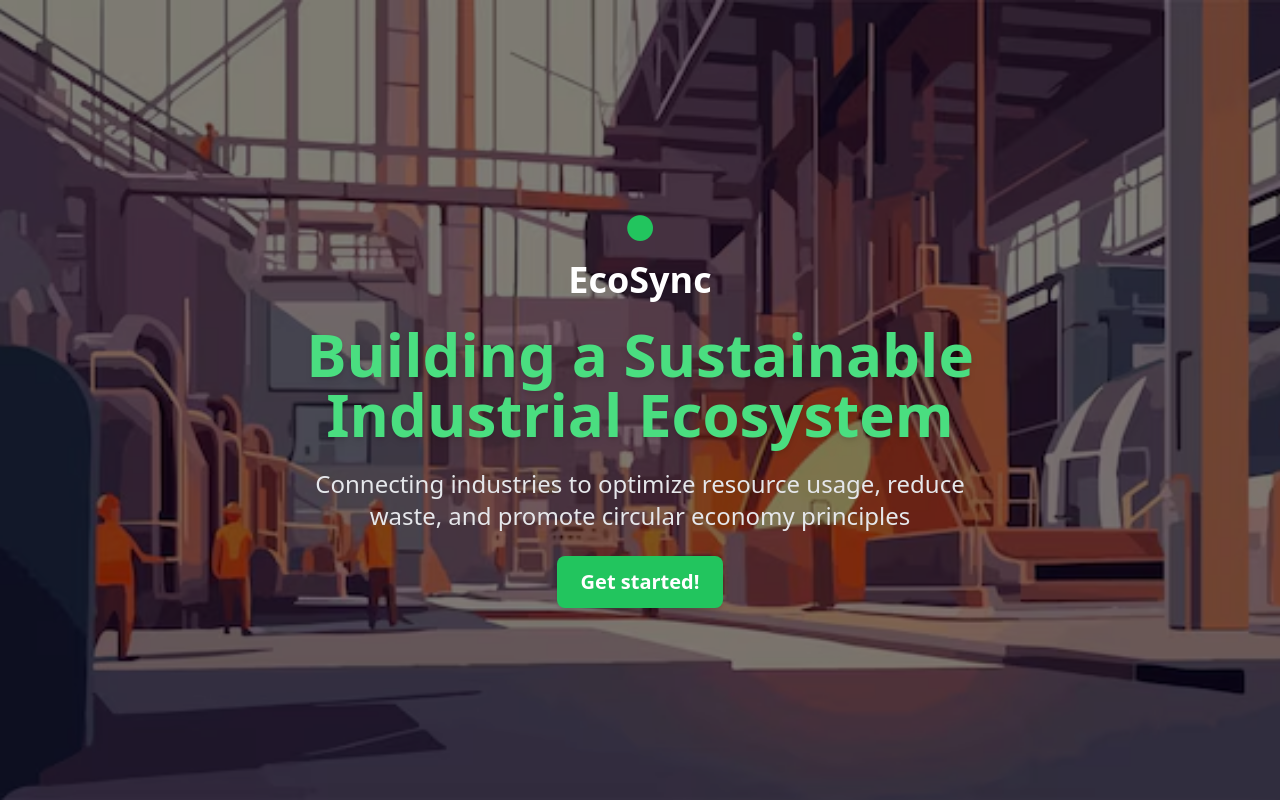
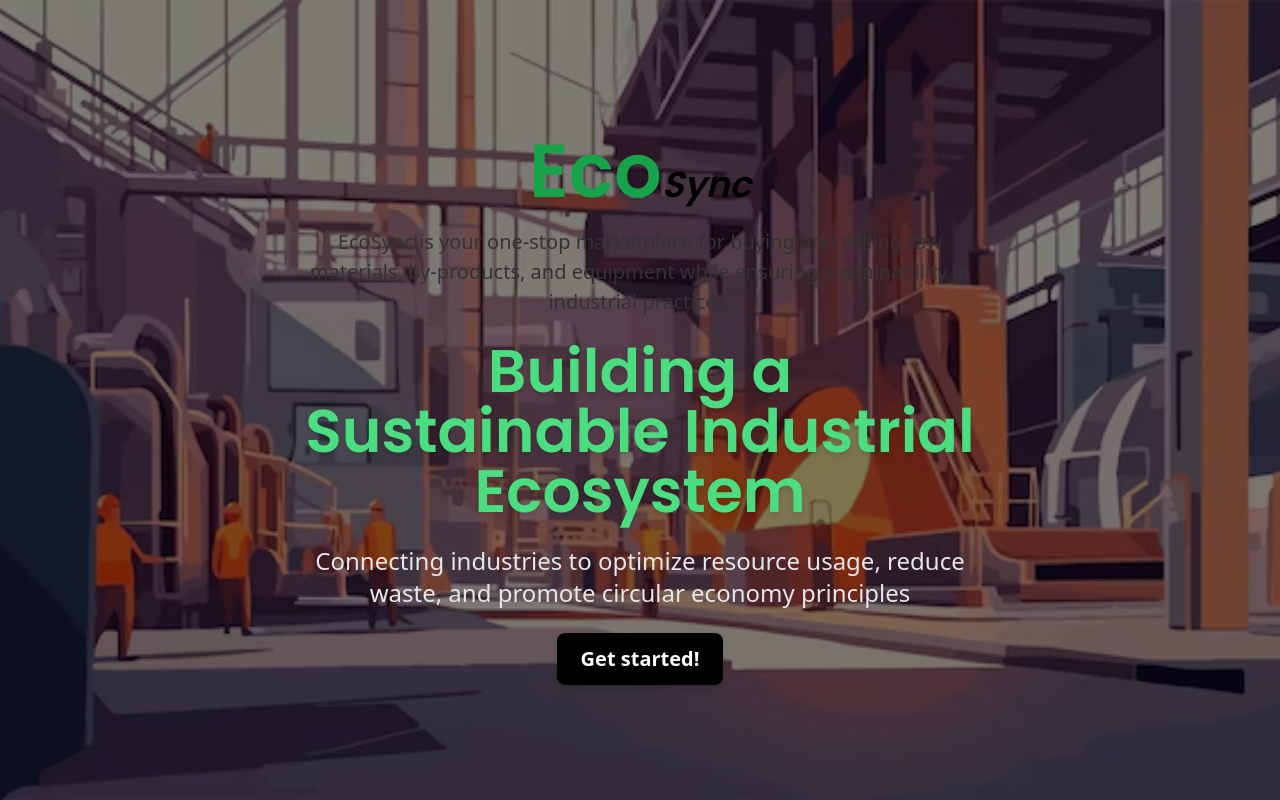
Before and after one commit to svhl/ecosync, a website: page public/index.html in a window 1280 px wide. Shown: the top 800 px of the page. Drawn offline with nearby package versions, Linux system fonts and the light colour scheme.

Commit message:
Add files via upload

```diff
--- a/public/index.html
+++ b/public/index.html
@@ -1,51 +1,74 @@
 <!DOCTYPE html>
-
 <html lang="en">
 	<head>
 		<meta charset="UTF-8" />
+		<meta name="viewport" content="width=device-width, initial-scale=1.0" />
+		<title>About Us - EcoSync</title>
+		<script src="https://cdn.tailwindcss.com"></script>
 
-		<meta name="viewport" content="width=device-width, initial-scale=1.0" />
-
-		<title>About Us - EcoSync</title>
-
-		<script src="https://cdn.tailwindcss.com"></script>
+		<!-- Poppins Font from Google Fonts -->
+		<link href="https://fonts.googleapis.com/css2?family=Poppins:wght@400;600&display=swap" rel="stylesheet">
 
 		<style>
 			/* Subtle background pattern */
-
 			body {
 				background-color: #f8f9fa;
-
 				background-image: radial-gradient(
 					circle,
 					rgba(0, 0, 0, 0.05) 1px,
 					transparent 1px
 				);
-
 				background-size: 8px 8px;
 			}
 
 			/* Hover effect for feature and team boxes */
-
 			.feature-box,
 			.team-box {
 				transition: transform 0.3s ease, box-shadow 0.3s ease;
-
 				padding: 3rem; /* Increased padding */
 			}
 
 			.feature-box:hover,
 			.team-box:hover {
 				transform: translateY(-5px);
+				box-shadow: 0 10px 20px rgba(0, 0, 0, 0.15);
+			}
 
-				box-shadow: 0 10px 20px rgba(0, 0, 0, 0.15);
+			/* Updated EcoSync Heading */
+			h1 {
+				margin-top: 120px;
+				margin-bottom: 30px;
+				font-size: x-large;
+
+				font-family: 'Poppins', sans-serif; /* Applying Poppins font */
+			}
+
+			.half {
+				color: #16a34a; /* Green color */
+				font-size: 75px; /* Updated size for "Eco" */
+
+				font-weight: 600; /* Font weight set to 600 */
+				font-family: 'Poppins', sans-serif; /* Applying Poppins font */
+			}
+
+			.sync {
+				color: black; /* Black color for "Sync" part */
+				font-size: 36px; /* Updated size for "Sync" */
+				font-style:italic;
+				font-weight: 600; /* Font weight set to 600 */
+				font-family: 'Poppins', sans-serif; /* Applying Poppins font */
+			}
+
+			/* Custom Dashboard Intro Text */
+			.dashboard-intro {
+				font-size: 1.25rem;
+				color: #333;
 			}
 		</style>
 	</head>
 
 	<body class="text-black">
 		<!-- Hero Section with Company Name and Login Button -->
-
 		<section
 			class="relative h-screen flex flex-col items-center justify-center text-center text-white bg-cover bg-center"
 			style="background-image: url('industrial.avif')"
@@ -54,19 +77,17 @@
 
 			<div class="relative z-10 max-w-2xl">
 				<!-- Company Name with Dummy Logo -->
-
 				<div class="flex flex-col items-center mb-6">
-					<span class="text-green-500 text-6xl">&#9679;</span>
-					<!-- Dummy logo -->
-
-					<span class="text-4xl font-bold text-white mt-2"
-						>EcoSync</span
-					>
+					<h1>
+						<span class="half">Eco</span><span class="sync">Sync</span>
+					</h1>
+					<p class="dashboard-intro">
+						EcoSync is your one-stop marketplace for buying and selling raw materials,
+						by-products, and equipment while ensuring sustainability in industrial practices.
+					</p>
 				</div>
 
-				<h1
-					class="text-6xl font-extrabold drop-shadow-md text-green-400"
-				>
+				<h1 class="text-6xl font-extrabold drop-shadow-md text-green-400">
 					Building a Sustainable Industrial Ecosystem
 				</h1>
 
@@ -76,158 +97,117 @@
 				</p>
 
 				<!-- Centered Login Button -->
-
 				<a
-					href="login.html"
-					class="mt-6 inline-block bg-green-500 text-white text-xl font-bold px-6 py-3 rounded-lg shadow-md hover:bg-green-600 transition"
-					>Get started!</a
-				>
+				href="login.html"
+				class="mt-6 inline-block bg-black text-white text-xl font-bold px-6 py-3 rounded-lg shadow-md hover:bg-green-500 transition"
+			>
+				Get started!
+			</a>
 			</div>
 		</section>
 
 		<!-- About Section -->
-
 		<section class="py-32">
 			<div class="container mx-auto px-10 lg:px-24">
 				<!-- Who We Are -->
-
-				<div
-					class="feature-box bg-white rounded-lg shadow-lg text-center"
-				>
+				<div class="feature-box bg-white rounded-lg shadow-lg text-center">
 					<h2 class="text-5xl font-extrabold text-black">
 						Who We Are
 					</h2>
-
 					<p class="text-2xl text-black mt-8">
-						We are EcoSync, a team of six developers committed to
-						revolutionizing industrial sustainability
+						We are EcoSync, a team of six developers committed to revolutionizing industrial sustainability
 					</p>
 				</div>
 
 				<!-- Our Mission -->
-
-				<div
-					class="feature-box bg-white rounded-lg shadow-lg text-center mt-16"
-				>
+				<div class="feature-box bg-white rounded-lg shadow-lg text-center mt-16">
 					<h2 class="text-5xl font-extrabold text-black">
 						Our Mission
 					</h2>
-
 					<p class="text-2xl text-black mt-8">
-						Our goal is to transform how industries operate by
-						promoting resource efficiency and sustainable practices
+						Our goal is to transform how industries operate by promoting resource efficiency and sustainable practices
 					</p>
 				</div>
 
 				<!-- Key Features -->
-
 				<div class="text-center mt-32">
 					<h2 class="text-5xl font-extrabold text-black">
 						Key Features
 					</h2>
 
-					<div
-						class="grid grid-cols-1 md:grid-cols-2 lg:grid-cols-3 gap-16 mt-16 text-center"
-					>
+					<div class="grid grid-cols-1 md:grid-cols-2 lg:grid-cols-3 gap-16 mt-16 text-center">
 						<!-- Features with Hover Effects -->
-
 						<div class="feature-box bg-white rounded-lg shadow-lg">
 							<h3 class="text-7xl font-bold text-green-500">1</h3>
-
 							<h4 class="text-3xl font-extrabold text-black">
 								Industrial Mapping
 							</h4>
-
 							<p class="text-2xl text-black mt-6">
-								Locate nearby industries to reduce shipping
-								costs
+								Locate nearby industries to reduce shipping costs
 							</p>
 						</div>
 
 						<div class="feature-box bg-white rounded-lg shadow-lg">
 							<h3 class="text-7xl font-bold text-green-500">2</h3>
-
 							<h4 class="text-3xl font-extrabold text-black">
 								Bulk Ordering
 							</h4>
-
 							<p class="text-2xl text-black mt-6">
-								Combine orders with other industries to benefit
-								from lower bulk prices
+								Combine orders with other industries to benefit from lower bulk prices
 							</p>
 						</div>
 
 						<div class="feature-box bg-white rounded-lg shadow-lg">
 							<h3 class="text-7xl font-bold text-green-500">3</h3>
-
 							<h4 class="text-3xl font-extrabold text-black">
 								Buy & Sell<br />By-Products
 							</h4>
-
 							<p class="text-2xl text-black mt-6">
-								Transform waste into resources by buying &
-								selling by-products
+								Transform waste into resources by buying & selling by-products
 							</p>
 						</div>
 
 						<div class="feature-box bg-white rounded-lg shadow-lg">
 							<h3 class="text-7xl font-bold text-green-500">4</h3>
-
 							<h4 class="text-3xl font-extrabold text-black">
 								Order Tracking
 							</h4>
-
 							<p class="text-2xl text-black mt-6">
-								Track shipments & deliveries for better
-								communication between buyers & sellers
+								Track shipments & deliveries for better communication between buyers & sellers
 							</p>
 						</div>
 
 						<div class="feature-box bg-white rounded-lg shadow-lg">
 							<h3 class="text-7xl font-bold text-green-500">5</h3>
-
 							<h4 class="text-3xl font-extrabold text-black">
 								Certified Sustainability
 							</h4>
-
 							<p class="text-2xl text-black mt-6">
-								Earn a badge to help consumers make the green
-								choice
+								Earn a badge to help consumers make the green choice
 							</p>
 						</div>
 
 						<div class="feature-box bg-white rounded-lg shadow-lg">
 							<h3 class="text-7xl font-bold text-green-500">6</h3>
-
 							<h4 class="text-3xl font-extrabold text-black">
 								Buy & Sell Equipment
 							</h4>
-
 							<p class="text-2xl text-black mt-6">
-								Affordable prices, helping industries set up or
-								upgrade faster
+								Affordable prices, helping industries set up or upgrade faster
 							</p>
 						</div>
 					</div>
 				</div>
 
 				<!-- Our Team Section (Restored) -->
-
 				<div class="mb-24 mt-32">
-					<h2
-						class="text-5xl font-extrabold text-black text-center mb-16"
-					>
+					<h2 class="text-5xl font-extrabold text-black text-center mb-16">
 						Our Team
 					</h2>
 
-					<div
-						class="grid grid-cols-1 md:grid-cols-3 gap-16 text-center"
-					>
+					<div class="grid grid-cols-1 md:grid-cols-3 gap-16 text-center">
 						<div class="team-box bg-white rounded-xl shadow-lg">
-							<p class="text-2xl font-semibold text-black">
-								Darsan P
-							</p>
-
+							<p class="text-2xl font-semibold text-black">Darsan P</p>
 							<a
 								href="https://github.com/darshan-jpeg"
 								class="text-green-500 text-xl hover:underline"
@@ -236,10 +216,7 @@
 						</div>
 
 						<div class="team-box bg-white rounded-xl shadow-lg">
-							<p class="text-2xl font-semibold text-black">
-								Deril Jose
-							</p>
-
+							<p class="text-2xl font-semibold text-black">Deril Jose</p>
 							<a
 								href="https://github.com/deriljose"
 								class="text-green-500 text-xl hover:underline"
@@ -248,10 +225,7 @@
 						</div>
 
 						<div class="team-box bg-white rounded-xl shadow-lg">
-							<p class="text-2xl font-semibold text-black">
-								Dev Sebastian
-							</p>
-
+							<p class="text-2xl font-semibold text-black">Dev Sebastian</p>
 							<a
 								href="https://github.com/dev-sebastian-joseph"
 								class="text-green-500 text-xl hover:underline"
@@ -260,10 +234,7 @@
 						</div>
 
 						<div class="team-box bg-white rounded-xl shadow-lg">
-							<p class="text-2xl font-semibold text-black">
-								Muhammed Suhail
-							</p>
-
+							<p class="text-2xl font-semibold text-black">Muhammed Suhail</p>
 							<a
 								href="https://github.com/svhl"
 								class="text-green-500 text-xl hover:underline"
@@ -272,10 +243,7 @@
 						</div>
 
 						<div class="team-box bg-white rounded-xl shadow-lg">
-							<p class="text-2xl font-semibold text-black">
-								Geevar Saji
-							</p>
-
+							<p class="text-2xl font-semibold text-black">Geevar Saji</p>
 							<a
 								href="https://github.com/Geevar12"
 								class="text-green-500 text-xl hover:underline"
@@ -284,10 +252,7 @@
 						</div>
 
 						<div class="team-box bg-white rounded-xl shadow-lg">
-							<p class="text-2xl font-semibold text-black">
-								Jesel Gibi
-							</p>
-
+							<p class="text-2xl font-semibold text-black">Jesel Gibi</p>
 							<a
 								href="https://github.com/JESEL7"
 								class="text-green-500 text-xl hover:underline"
```
